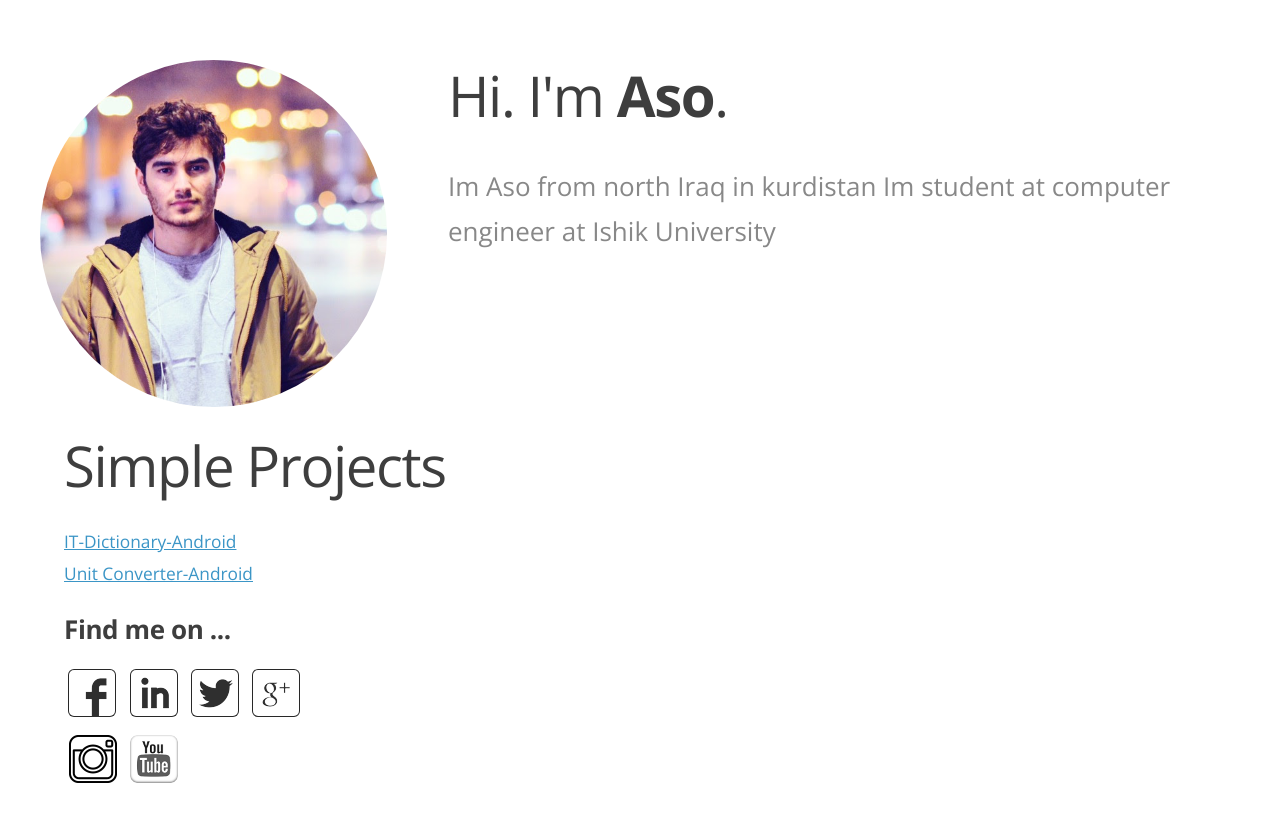
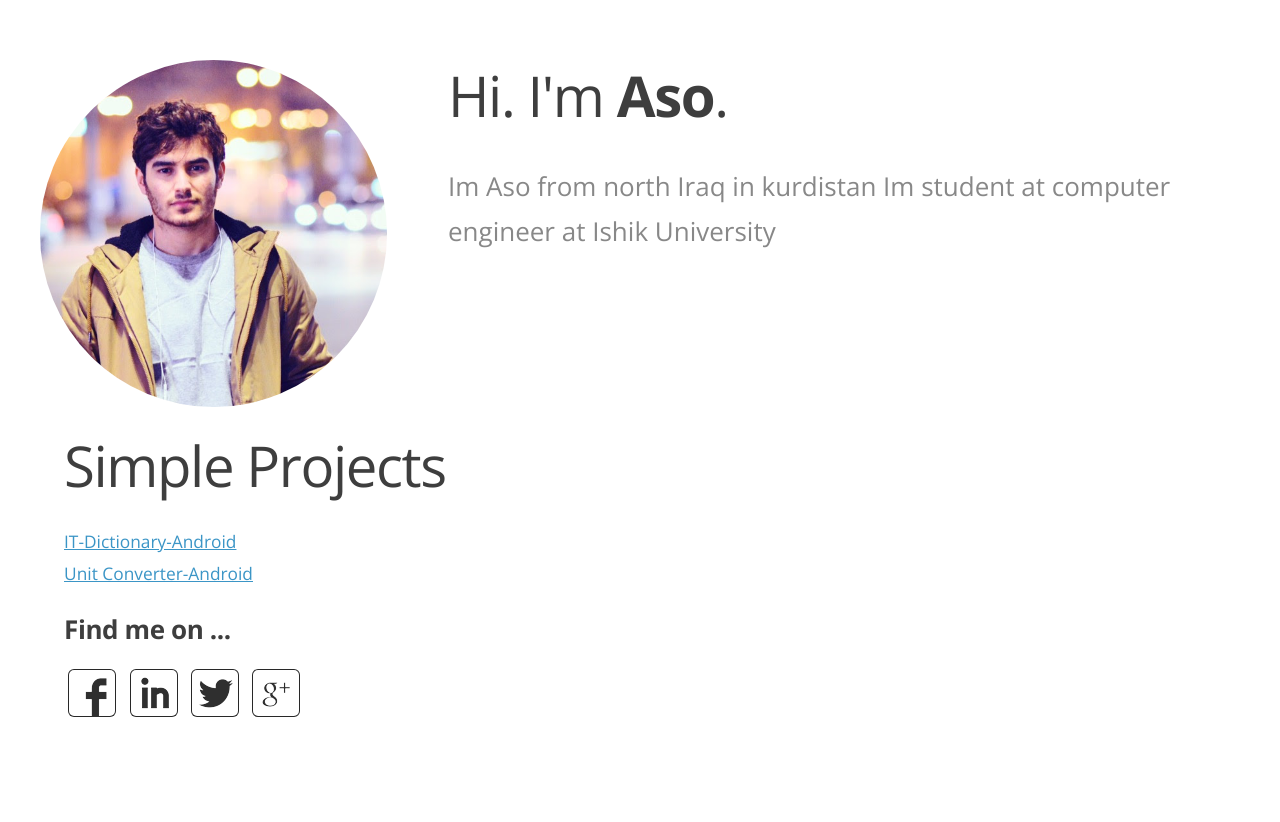
Before and after one commit to asosadeq/asosadeq.github.io, a plain HTML site: page index.html in a window 1280 px wide. Shown: the part 148-970 px from the top of the page. Drawn offline with nearby package versions, Linux system fonts and the light colour scheme.

Commit message:
edit some divs

```diff
--- a/index.html
+++ b/index.html
@@ -87,12 +87,7 @@
 
 								</ul>
 
-									<div class="ino">
-								<a href="https://instagram.com/asousman/"><img src="insta.png"></a>
 
-								<a class="a" href="https://www.youtube.com/channel/UClu2exvTWWWnU2KlxW72Iww"><img src="you.png"></a>
-
-								</div>
 
 
 
```
